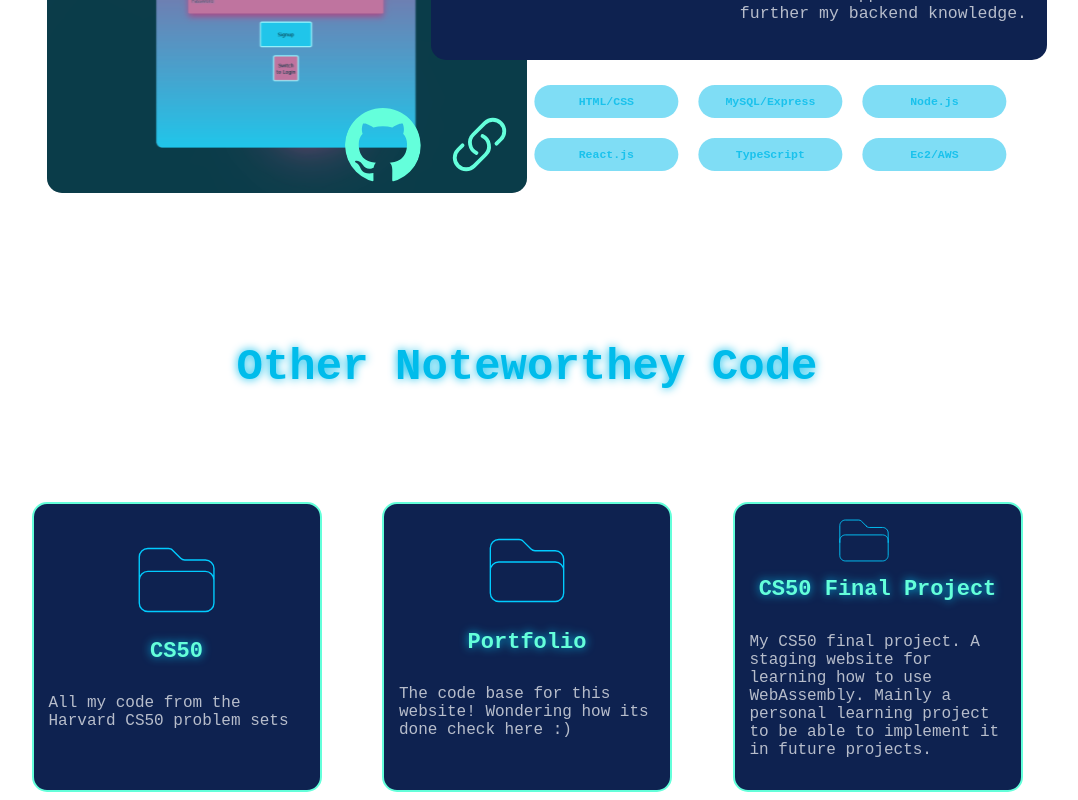
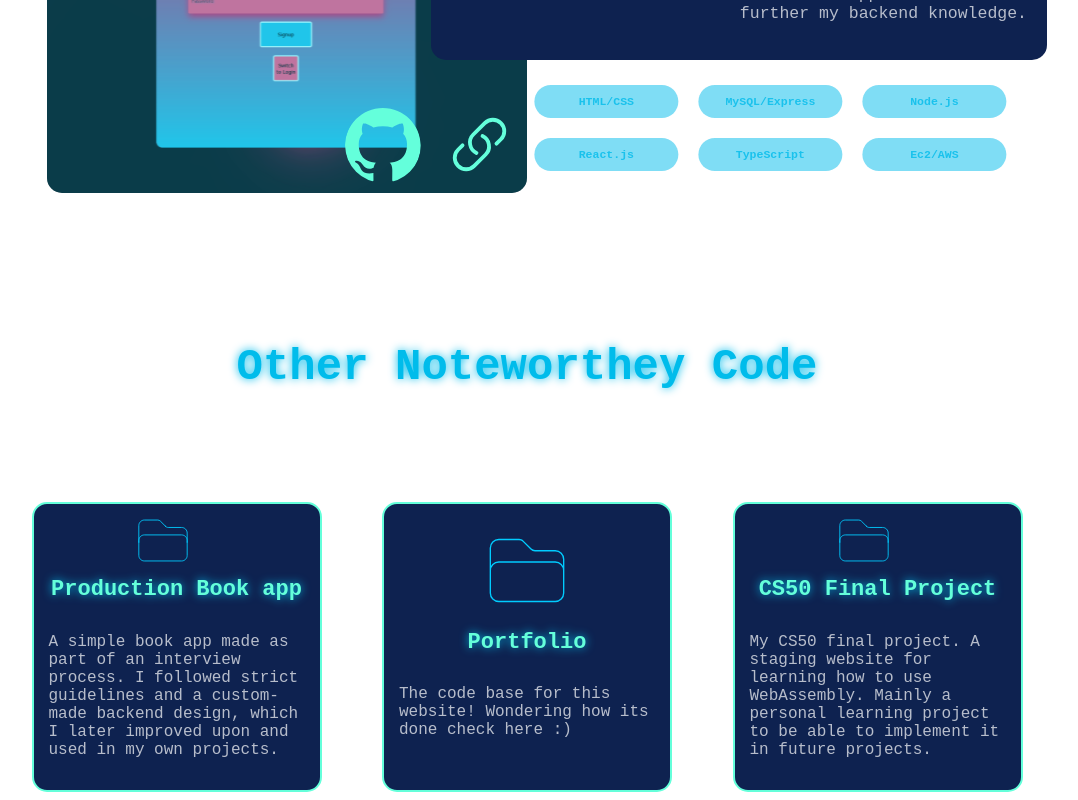
Before and after one commit to TheHeartstriker/Portfolio, a React (Vite) app in the folder Portfolio/: page /skills in a window 1280 px wide. Shown: the part 2032-2832 px from the top of the page, without its empty margins (113-1191 px from the left). Built offline with nearby package versions, Linux system fonts and the light colour scheme; a web font is replaced by a local one.

Commit message:
Link and folder
Replaced a folder or noteworthy project with something else it was not something I can share anyway.

```diff
--- a/Portfolio/src/pages/skills/skill.jsx
+++ b/Portfolio/src/pages/skills/skill.jsx
@@ -183,7 +183,7 @@ function Skill() {
           <CreateFolder
             Header={NoteWortheyH[0]}
             Para={NoteWortheyP[0]}
-            Link={"https://github.com/TheHeartstriker/CS50"}
+            Link={"https://github.com/TheHeartstriker/BookApp"}
           />
           <CreateFolder
             Header={NoteWortheyH[1]}
--- a/Portfolio/src/pages/skills/text.js
+++ b/Portfolio/src/pages/skills/text.js
@@ -52,9 +52,13 @@ export const Paras = [
 
 ///////////////////////////////////////////////FolderTexts///////////////////////////////////////////////
 
-export const NoteWortheyH = ["CS50", "Portfolio", "CS50 Final Project"];
+export const NoteWortheyH = [
+  "Production Book app",
+  "Portfolio",
+  "CS50 Final Project",
+];
 export const NoteWortheyP = [
-  "All my code from the Harvard CS50 problem sets",
+  "A simple book app made as part of an interview process. I followed strict guidelines and a custom-made backend design, which I later improved upon and used in my own projects.",
   "The code base for this website! Wondering how its done check here :)",
   "My CS50 final project. A staging website for learning how to use WebAssembly. Mainly a personal learning project to be able to implement it in future projects.",
 ];
```
